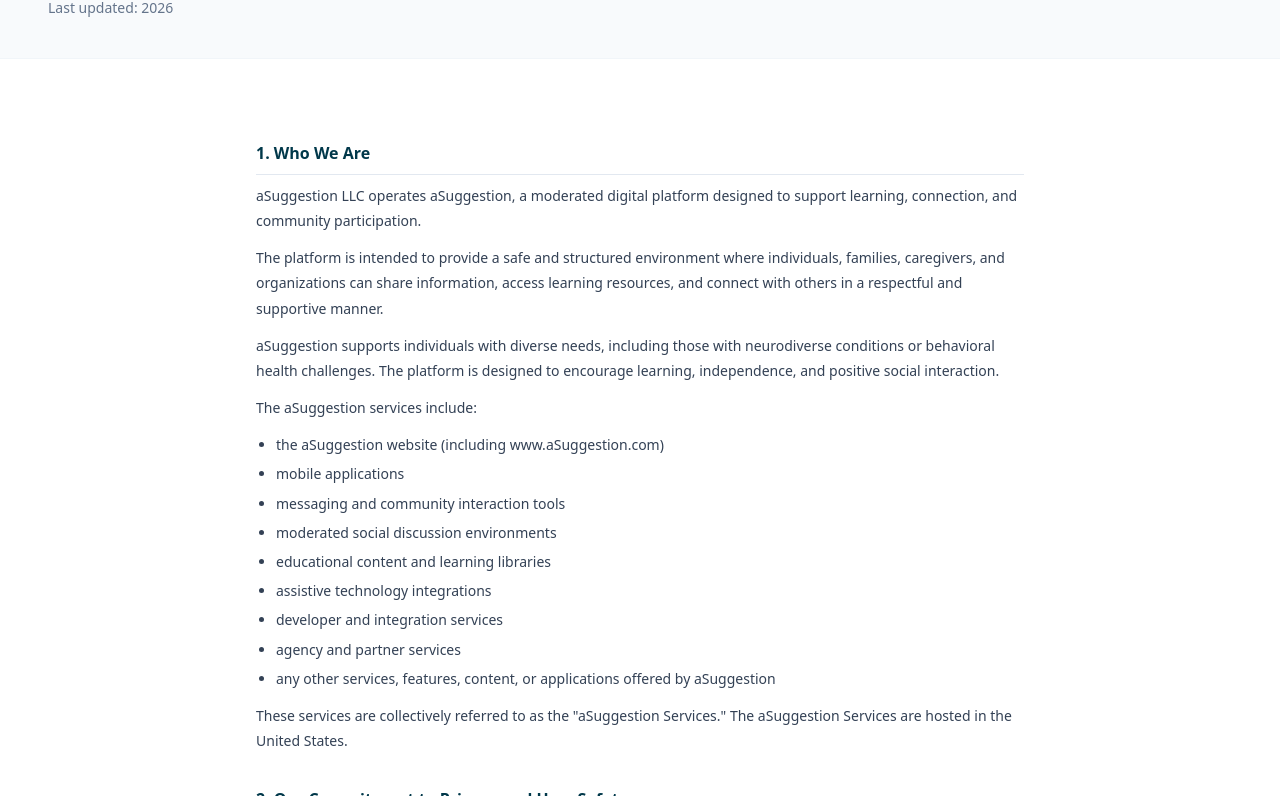
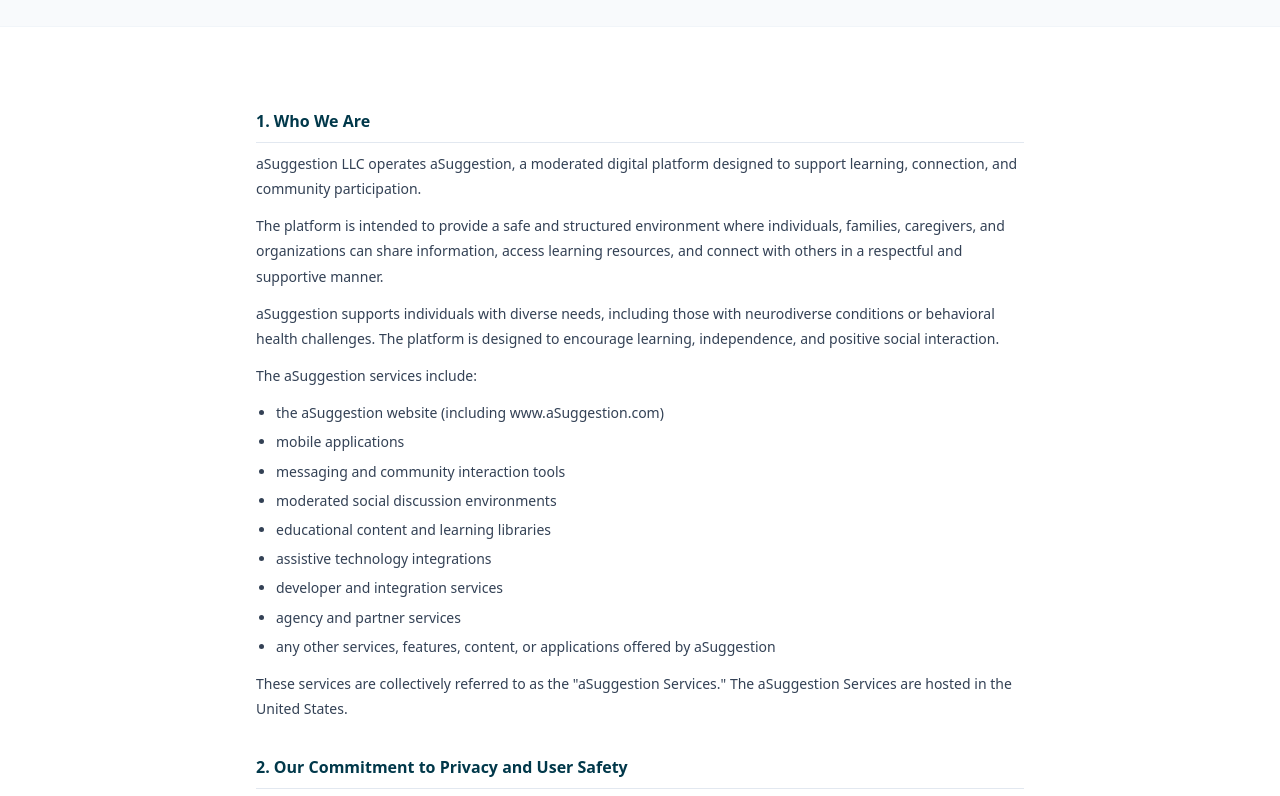
Before and after one commit to aSuggestion-com-LLC/aSuggestion, a website: page privacypolicy.html in a window 1280 px wide. Shown: the part 195-991 px from the top of the page. Drawn offline with nearby package versions, Linux system fonts and the light colour scheme.

Commit message:
Update privacypolicy.html

```diff
--- a/privacypolicy.html
+++ b/privacypolicy.html
@@ -46,7 +46,6 @@
   <section class="border-b border-slate-100 bg-slate-50 px-6 py-10 lg:px-12">
     <p class="text-sm font-bold uppercase tracking-[0.25em]" style="color:rgb(255,140,50);">Legal</p>
     <h1 class="mt-2 text-3xl font-extrabold text-brand-navy md:text-4xl">Privacy Policy</h1>
-    <p class="mt-3 text-sm text-slate-500">Last updated: <span id="policy-year"></span></p>
   </section>
   <section class="px-6 py-12 lg:px-12">
     <div class="mx-auto max-w-3xl policy-body">
```
